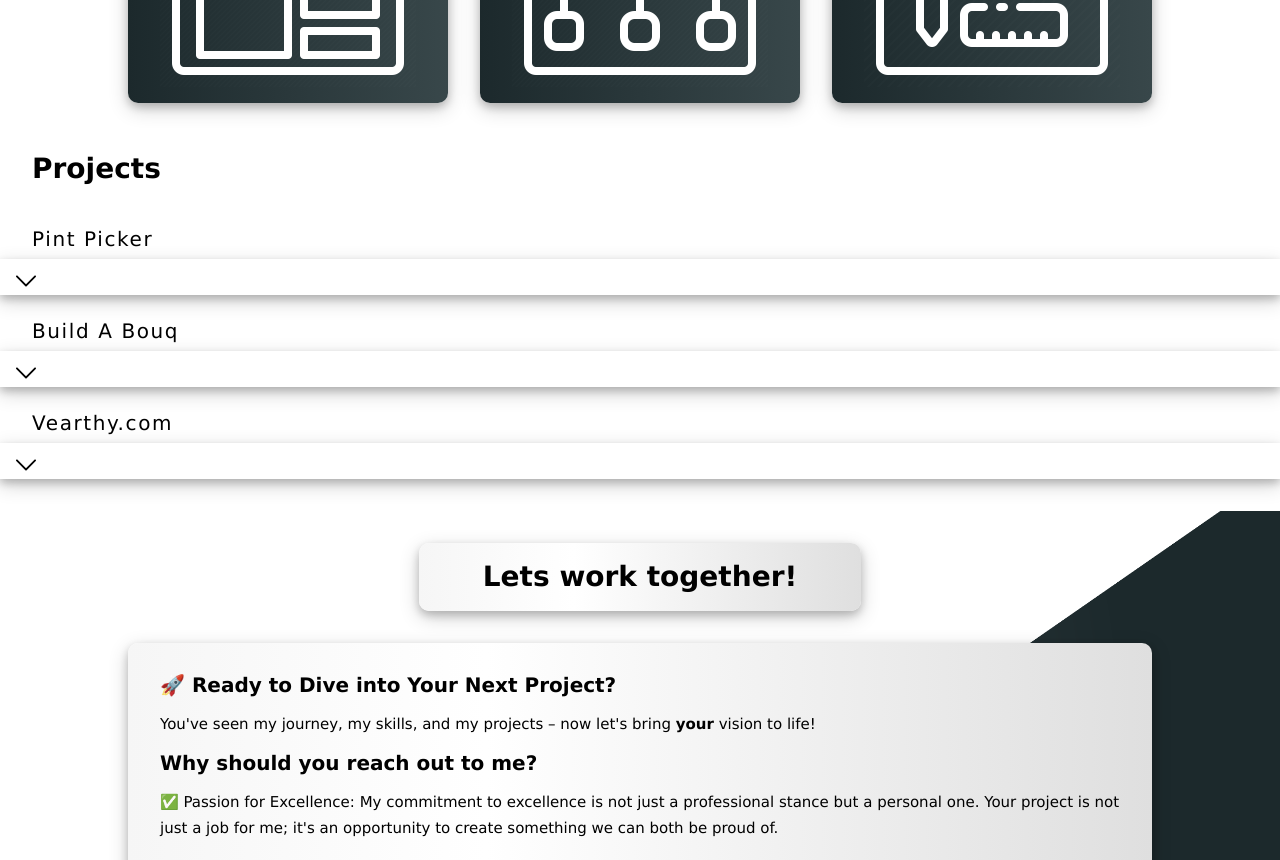
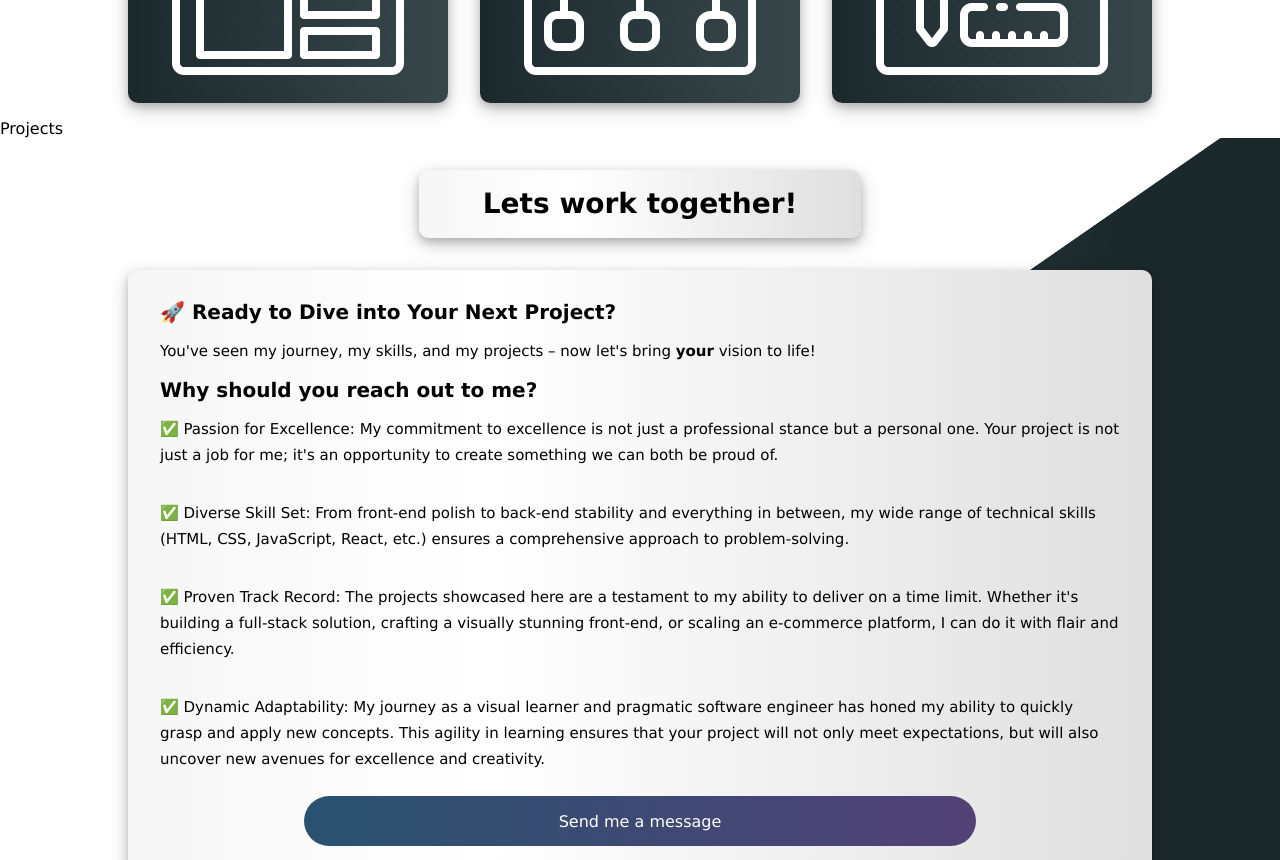
Before and after one commit to jaydools/portfolio, a React (Create React App) app: page / in a window 1280 px wide. Shown: the part 1518-2378 px from the top of the page. Built offline with nearby package versions, Linux system fonts and the light colour scheme.

Commit message:
new commit. Updating projects section

```diff
--- a/src/App.js
+++ b/src/App.js
@@ -9,6 +9,7 @@ import ProjectsDropdown from "./components/ProjectsDropdown/ProjectsDropdown";
 import TechStack from "./components/TechStack/TechStack";
 import upArrow from "./assets/icons/up-arrow.svg";
 import Abilities from "./components/Abilities/Abilities";
+import Projects from "./components/Projects/Projects";
 
 function App() {
     const scrollToSection = (sectionId, event) => {
@@ -26,7 +27,8 @@ function App() {
                 <About />
                 <TechStack />
                 <Abilities />
-                <ProjectsDropdown />
+                <Projects />
+                {/* <ProjectsDropdown /> */}
                 <Contact />
             </main>
             <img
--- /dev/null
+++ b/src/components/Projects/Projects.js
@@ -0,0 +1,7 @@
+import React from "react";
+
+function Projects() {
+    return <section>Projects</section>;
+}
+
+export default Projects;
--- /dev/null
+++ b/src/components/Projects/Projects.scss
@@ -0,0 +1,3 @@
+@use "../../style/global" as *;
+@use "../../style/mixins" as *;
+@use "../../style/variables" as *;
```
Also changed, not shown: 1 other file (tests, documents, lock files or other folders).
